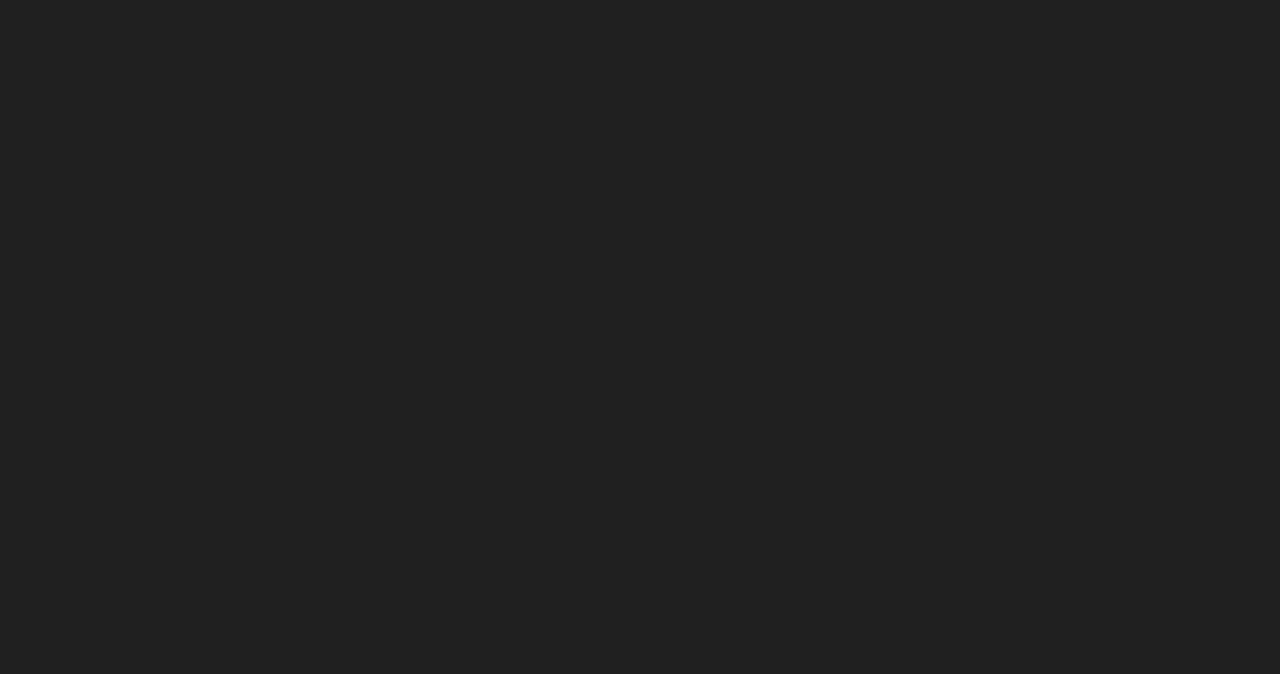
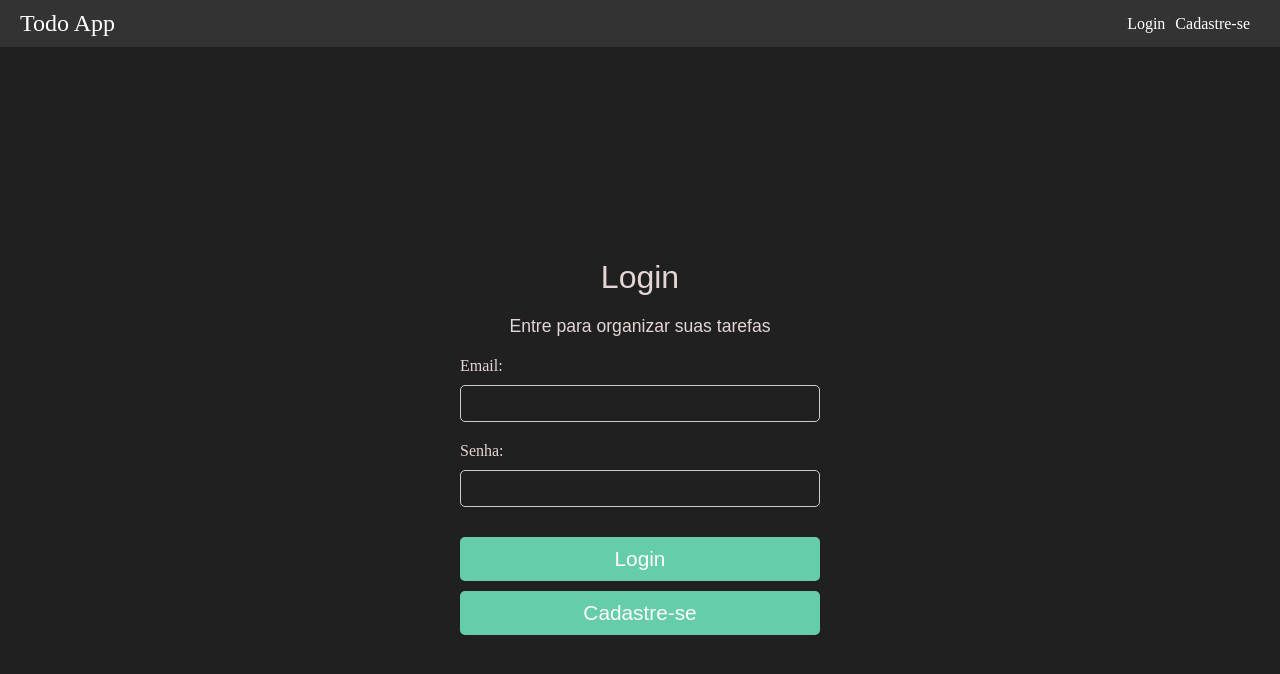
Before and after one commit to BrunoAneves/Kanban, a React (Vite) app: page /login in a window 1280 px wide. Before the commit this address had no page. Shown: the top 674 px of the page. Built offline with nearby package versions, Linux system fonts and the light colour scheme.

Commit message:
feat - nav bar

```diff
--- a/src/App.tsx
+++ b/src/App.tsx
@@ -1,27 +1,42 @@
 import './style.module.css'
 import Task from './components/Task/Task'
-import { BrowserRouter, Routes, Route } from 'react-router-dom'
+import { BrowserRouter, Routes, Route, Navigate } from 'react-router-dom'
 import Login from './components/Login'
 import Cadastro from './components/Cadastro'
 import NotFound from './components/NotFound/NotFound'
-
-const App = () => {
+import { useState } from 'react'
+import { User } from './types/type'
+import Navbar from './components/navBar'
 
 
-  return (
-    <div>
-      <BrowserRouter>
-        <Routes>
-          <Route path="/" element={<Login />} />
-          <Route path="cadastro" element={<Cadastro />} />
-          <Route path="task" element={<Task />} />
-          <Route path="notFound" element={<NotFound />} />
-        </Routes>
-      </BrowserRouter>
+const App: React.FC = () => {
+    const [isLoggedIn, setIsLoggedIn] = useState<boolean>(localStorage.getItem('isLoggedIn') === 'true'); // Verifica se o usuário estava logado antes
+    const [user, setUser] = useState<User | null>(null);
+
+    const handleLogin = (userData: User) => {
+        setIsLoggedIn(true);
+        setUser(userData);
+    };
+
+    const handleLogout = () => {
+        setIsLoggedIn(false);
+        setUser(null);
+        localStorage.removeItem('isLoggedIn'); // Remove o estado de login ao fazer logout
+    };
+
+    return (
+        <BrowserRouter>
+            <Navbar isLoggedIn={isLoggedIn} user={user} onLogout={handleLogout} />
+            <Routes>
+                <Route path="/" element={<Navigate to={isLoggedIn ? '/task' : '/login'} />} />
+                <Route path="/login" element={<Login onLogin={handleLogin} />} />
+                <Route path="/cadastro" element={<Cadastro />} />
+                <Route path="/task" element={isLoggedIn ? <Task /> : <Navigate to="/login" />} />
+                <Route path="/notFound" element={<NotFound />} />
+            </Routes>
+        </BrowserRouter>
+    );
+};
 
 
-    </div>
-  )
-}
-
-export default App
+export default App;
--- a/src/components/Cadastro/Cadastro.module.css
+++ b/src/components/Cadastro/Cadastro.module.css
@@ -1,4 +1,3 @@
-
 .container {
   display: flex;
   flex-direction: column;
@@ -58,8 +57,17 @@ button[disabled] {
   border: 1px solid #999;
 }
 
-  .form button:hover {
-    background-color: #4caf91;
+small {
+  color: rgba(255, 255, 255, 0.836);
+}
+
+small .requirement {
+  color: green;
+}
+
+
+.requirement {
+  margin-top: 5px;
 }
 
 @media screen and (min-width: 768px) {
--- a/src/components/Cadastro/index.tsx
+++ b/src/components/Cadastro/index.tsx
@@ -8,6 +8,7 @@ const Cadastro: React.FC = () => {
     const [userEmail, setUserEmail] = useState<string>('');
     const [userNome, setUserNome] = useState<string>('');
     const [userPassword, setUserPassword] = useState<string>('');
+    const [isPasswordFocused, setIsPasswordFocused] = useState<boolean>(false);
     const navigate = useNavigate();
 
     const handleRegister = () => {
@@ -30,8 +31,13 @@ const Cadastro: React.FC = () => {
     };
 
     const isFormValid = () => {
-        return userNome.length >= 3 && userEmail.length >= 3 && userPassword.length >= 3;
+        return userNome.length >= 3 && userEmail.length >= 3 && userPassword.length >= 6;
     };
+
+    const isUpperCase = /[A-Z]/.test(userPassword);
+    const isLowerCase = /[a-z]/.test(userPassword);
+    const hasNumber = /\d/.test(userPassword);
+    const isLengthValid = userPassword.length >= 6;
 
     return (
         <div className={styles.container}>
@@ -66,8 +72,26 @@ const Cadastro: React.FC = () => {
                         id="senha"
                         value={userPassword}
                         onChange={(e) => setUserPassword(e.target.value)}
+                        onFocus={() => setIsPasswordFocused(true)}
+                        onBlur={() => setIsPasswordFocused(false)}
                         required
                     />
+                    {isPasswordFocused && (
+                        <div className={styles.passwordRequirements}>
+                           <div className={`${styles.requirement} ${isUpperCase ? styles.filled : ''} ${isUpperCase ? styles.filledRequirement : ''}`}>
+                                <small>Pelo menos 1 letra maiúscula</small>
+                            </div>
+                            <div className={`${styles.requirement} ${isLowerCase ? styles.filled : ''} ${isUpperCase ? styles.filledRequirement : ''}`}>
+                                <small>Pelo menos 1 letra minúscula</small>
+                            </div>
+                            <div className={`${styles.requirement} ${hasNumber ? styles.filled : ''} ${isUpperCase ? styles.filledRequirement : ''}`}>
+                                <small>Pelo menos 1 número</small>
+                            </div>
+                            <div className={`${styles.requirement} ${isLengthValid ? styles.filled : ''}`}>
+                                <small>Mínimo de 6 caracteres</small>
+                            </div>
+                        </div>
+                    )}
                 </div>
                 <button type="button" onClick={handleRegister} disabled={!isFormValid()}>
                     Cadastrar
--- a/src/components/Login/index.tsx
+++ b/src/components/Login/index.tsx
@@ -1,14 +1,17 @@
+// Login.tsx
 import React, { useState } from 'react';
 import { User } from '../../types/type';
 import { useNavigate } from 'react-router-dom';
 import styles from './Login.module.css';
 
-const Login: React.FC = () => {
-    const [userEmail, setUserEmail] = useState<string>('');
-    const [userPassword, setUserPassword] = useState<string>('');
-    const [isLoggedIn, setIsLoggedIn] = useState<boolean>(false);
-    const [isWrongPassword, setIsWrongPassword] = useState<boolean>(false); // Estado para controlar se a senha está incorreta
+interface LoginProps {
+    onLogin: (userData: User) => void;
+}
 
+const Login: React.FC<LoginProps> = ({ onLogin }) => {
+    const [userEmail, setUserEmail] = useState('');
+    const [userPassword, setUserPassword] = useState('');
+    const [error, setError] = useState('');
     const navigate = useNavigate();
 
     const handleLogin = () => {
@@ -16,34 +19,22 @@ const Login: React.FC = () => {
         if (storedUserData) {
             const userData: User = JSON.parse(storedUserData);
             if (userData.email === userEmail && userData.senha === userPassword) {
-                setIsLoggedIn(true);
+                onLogin(userData);
                 navigate('/task');
-                // console.log('Login feito!');
-            } else if (userData.email !== userEmail) {
-                navigate('/cadastro');
-                console.log('Email ou senha incorretos');
-            } else if (userData.senha !== userPassword) {
-                setIsWrongPassword(true);
+            } else {
+                setError('Credenciais inválidas');
             }
+        } else {
+            setError('Credenciais inválidas');
         }
     };
-    const handleRegister = () =>{
+
+    const handleRegister = () => {
         navigate('/cadastro');
-    }
-    const handleLogout = () => {
-        setIsLoggedIn(false);
     };
-    const handlePasswordFocus = () => {
-        setIsWrongPassword(false);
-    };
+
     return (
         <div className={styles.container}>
-            {isLoggedIn ? (
-                <div className={styles.form}>
-                    <h2>Usuário Logado</h2>
-                    <button onClick={handleLogout}>Logout</button>
-                </div>
-            ) : (
             <div className={styles.form}>
                 <h2>Login</h2>
                 <p>Entre para organizar suas tarefas</p>
@@ -65,20 +56,16 @@ const Login: React.FC = () => {
                             id="senha"
                             value={userPassword}
                             onChange={(e) => setUserPassword(e.target.value)}
-                                onKeyUp={handlePasswordFocus}
                             required
                         />
-                            {isWrongPassword && <small className={styles.error}>Senha Incorreta!</small>}
-
                     </div>
                     <button type="button" onClick={handleLogin}>Login</button>
-
                     <button type="button" onClick={handleRegister}>Cadastre-se</button>
+                    {error && <small className={styles.error}>{error}</small>}
                 </form>
             </div>
-            )}
         </div>
     );
-}
+};
 
 export default Login;
--- a/src/components/Task/Task.tsx
+++ b/src/components/Task/Task.tsx
@@ -1,4 +1,4 @@
-import React, { useState } from "react";
+import React, { useState, useEffect } from "react";
 import style from "./Task.module.css";
 import { FaRegTrashAlt } from "react-icons/fa";
 
@@ -9,18 +9,23 @@ interface Task {
   status: string;
 }
 
-const Task = () => {
-  const [tasks, setTasks] = React.useState<Task[]>([
-    {
-      id: 1,
-      title: "Tarefa 1",
-      description: "Descrição da tarefa 1",
-      status: "fazer",
-    },
-  ]);
-
+const TaskComponent: React.FC = () => {
+  const [tasks, setTasks] = useState<Task[]>([]);
   const [newTaskTitle, setNewTaskTitle] = useState<string>("");
   const [newDescription, setNewDescription] = useState<string>("");
+
+
+  useEffect(() => {
+    const storedTasks = localStorage.getItem('tasks');
+    if (storedTasks) {
+      setTasks(JSON.parse(storedTasks));
+    }
+  }, []);
+
+
+  useEffect(() => {
+    localStorage.setItem('tasks', JSON.stringify(tasks));
+  }, [tasks]);
 
   const handleAddTask = () => {
     if (newTaskTitle.trim() !== "") {
@@ -163,4 +168,4 @@ const Task = () => {
   );
 };
 
-export default Task;
+export default TaskComponent;
--- /dev/null
+++ b/src/components/navBar/NavBar.module.css
@@ -0,0 +1,56 @@
+/* Navbar.module.css */
+
+.navbar {
+    display: flex;
+    justify-content: space-between;
+    align-items: center;
+    background-color: #333;
+    padding: 10px 20px;
+}
+
+.logo {
+    color: #fff;
+    text-decoration: none;
+    font-size: 1.5rem;
+}
+
+.userSection {
+    display: flex;
+    align-items: center;
+}
+
+.userName {
+    color: #fff;
+    margin-right: 10px;
+}
+
+.logoutButton {
+    background-color: #f44336;
+    color: #fff;
+    border: none;
+    padding: 8px 16px;
+    border-radius: 4px;
+    cursor: pointer;
+}
+
+.loginLink,
+.registerLink {
+    color: #fff;
+    text-decoration: none;
+    margin-right: 10px;
+}
+
+@media screen and (max-width: 600px) {
+    .navbar {
+        flex-direction: column;
+        padding: 10px;
+    }
+
+    .userSection {
+        margin-top: 10px;
+    }
+
+    .logoutButton {
+        margin-top: 10px;
+    }
+}
--- /dev/null
+++ b/src/components/navBar/index.tsx
@@ -0,0 +1,61 @@
+// Navbar.tsx
+import React, { useEffect, useState } from 'react';
+import { NavLink, useNavigate } from 'react-router-dom';
+import { User } from '../../types/type';
+import styles from './NavBar.module.css';
+
+interface NavbarProps {
+    onLogout: () => void;
+}
+
+const Navbar: React.FC<NavbarProps> = ({ onLogout }) => {
+    const navigate = useNavigate();
+    const [isLoggedIn, setIsLoggedIn] = useState<boolean>(false);
+    const [user, setUser] = useState<User | null>(null);
+
+    useEffect(() => {
+        const storedUserData = localStorage.getItem('userData');
+        if (storedUserData) {
+            const userData = JSON.parse(storedUserData);
+            setUser(userData);
+            setIsLoggedIn(true);
+        }
+    }, []);
+
+    const handleLogout = () => {
+        onLogout();
+        localStorage.removeItem('userData');
+        setUser(null);
+        setIsLoggedIn(false);
+        navigate('/');
+    };
+
+    return (
+        <nav className={styles.navbar}>
+            <div className={styles.navbarBrand}>
+                <NavLink to="/" className={styles.logo}>
+                    Todo App
+                </NavLink>
+            </div>
+            {isLoggedIn && user ? (
+                <div className={styles.userSection}>
+                    <span className={styles.userName}>Bem-vindo, {user.nome}</span>
+                    <button className={styles.logoutButton} onClick={handleLogout}>
+                        Logout
+                    </button>
+                </div>
+            ) : (
+                <div className={styles.userSection}>
+                    <NavLink to="/login" className={styles.loginLink}>
+                        Login
+                    </NavLink>
+                    <NavLink to="/cadastro" className={styles.registerLink}>
+                        Cadastre-se
+                    </NavLink>
+                </div>
+            )}
+        </nav>
+    );
+};
+
+export default Navbar;
--- a/src/style.module.css
+++ b/src/style.module.css
@@ -7,6 +7,7 @@
 
 body {
     background-color: #202020;
+
 }
 
 h1,
```
Lines whose indentation alone changed are shown as unchanged.
